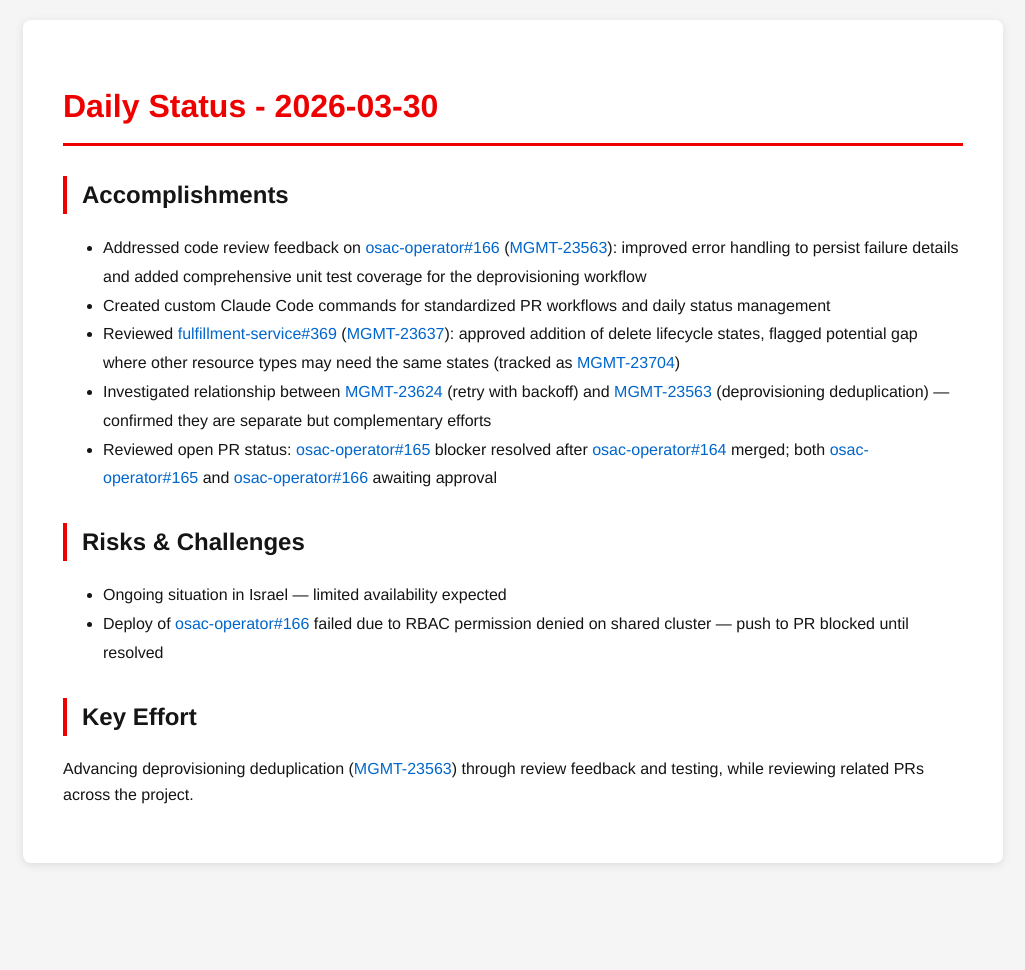
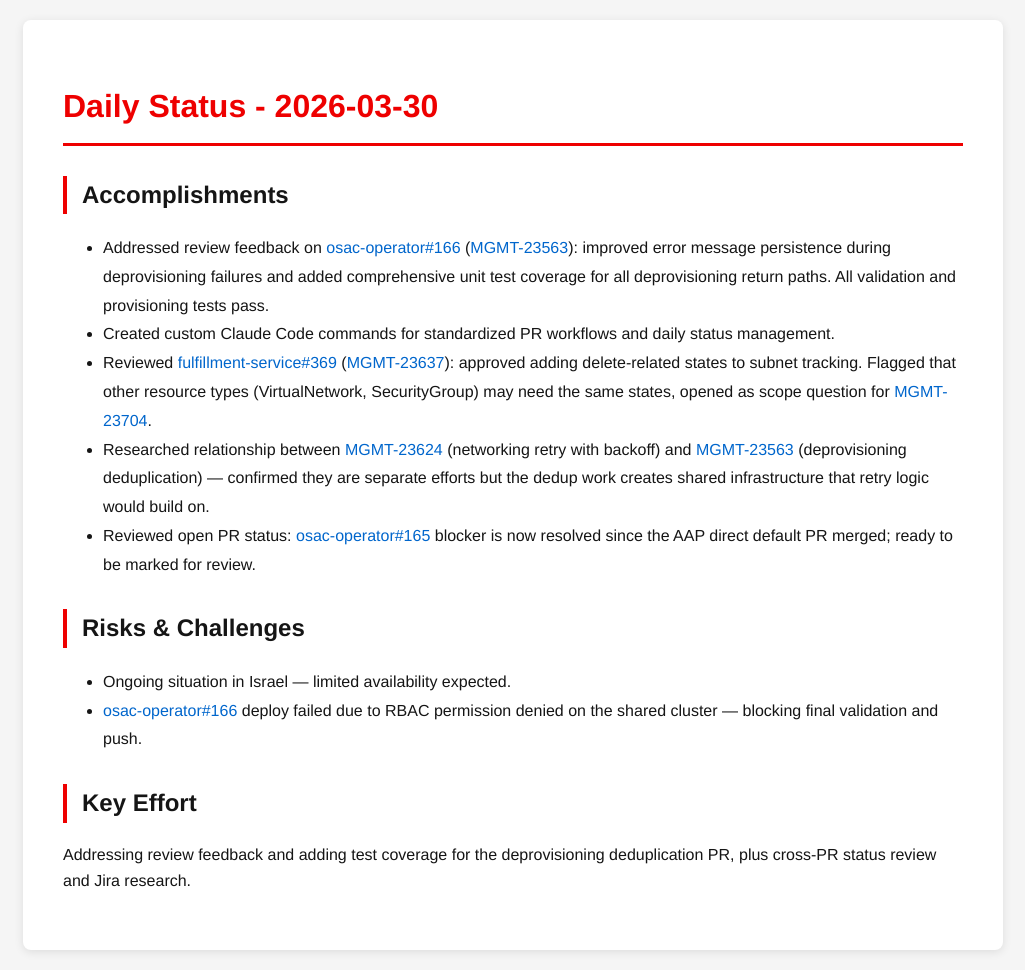
Before and after one commit to tzvatot/daily-status, a Jekyll site: the page built from 2026-03-30.md, in a window 1280 px wide. Shown: the whole page, without its empty margins (127-1152 px from the left). Built offline with Jekyll 4.4.1, drawn with Linux system fonts in a browser that asks for light colours; before the commit the page ends 900 px from its top, so only the background shows below that.

Commit message:
Daily status update - 2026-03-30

```diff
--- a/2026-03-30.md
+++ b/2026-03-30.md
@@ -7,15 +7,15 @@
 # Daily Status - 2026-03-30
 
 ## Accomplishments
-- Addressed code review feedback on [osac-operator#166](https://github.com/osac-project/osac-operator/pull/166) ([MGMT-23563](https://issues.redhat.com/browse/MGMT-23563)): improved error handling to persist failure details and added comprehensive unit test coverage for the deprovisioning workflow
-- Created custom Claude Code commands for standardized PR workflows and daily status management
-- Reviewed [fulfillment-service#369](https://github.com/osac-project/fulfillment-service/pull/369) ([MGMT-23637](https://issues.redhat.com/browse/MGMT-23637)): approved addition of delete lifecycle states, flagged potential gap where other resource types may need the same states (tracked as [MGMT-23704](https://issues.redhat.com/browse/MGMT-23704))
-- Investigated relationship between [MGMT-23624](https://issues.redhat.com/browse/MGMT-23624) (retry with backoff) and [MGMT-23563](https://issues.redhat.com/browse/MGMT-23563) (deprovisioning deduplication) — confirmed they are separate but complementary efforts
-- Reviewed open PR status: [osac-operator#165](https://github.com/osac-project/osac-operator/pull/165) blocker resolved after [osac-operator#164](https://github.com/osac-project/osac-operator/pull/164) merged; both [osac-operator#165](https://github.com/osac-project/osac-operator/pull/165) and [osac-operator#166](https://github.com/osac-project/osac-operator/pull/166) awaiting approval
+- Addressed review feedback on [osac-operator#166](https://github.com/osac-project/osac-operator/pull/166) ([MGMT-23563](https://issues.redhat.com/browse/MGMT-23563)): improved error message persistence during deprovisioning failures and added comprehensive unit test coverage for all deprovisioning return paths. All validation and provisioning tests pass.
+- Created custom Claude Code commands for standardized PR workflows and daily status management.
+- Reviewed [fulfillment-service#369](https://github.com/osac-project/fulfillment-service/pull/369) ([MGMT-23637](https://issues.redhat.com/browse/MGMT-23637)): approved adding delete-related states to subnet tracking. Flagged that other resource types (VirtualNetwork, SecurityGroup) may need the same states, opened as scope question for [MGMT-23704](https://issues.redhat.com/browse/MGMT-23704).
+- Researched relationship between [MGMT-23624](https://issues.redhat.com/browse/MGMT-23624) (networking retry with backoff) and [MGMT-23563](https://issues.redhat.com/browse/MGMT-23563) (deprovisioning deduplication) — confirmed they are separate efforts but the dedup work creates shared infrastructure that retry logic would build on.
+- Reviewed open PR status: [osac-operator#165](https://github.com/osac-project/osac-operator/pull/165) blocker is now resolved since the AAP direct default PR merged; ready to be marked for review.
 
 ## Risks & Challenges
-- Ongoing situation in Israel — limited availability expected
-- Deploy of [osac-operator#166](https://github.com/osac-project/osac-operator/pull/166) failed due to RBAC permission denied on shared cluster — push to PR blocked until resolved
+- Ongoing situation in Israel — limited availability expected.
+- [osac-operator#166](https://github.com/osac-project/osac-operator/pull/166) deploy failed due to RBAC permission denied on the shared cluster — blocking final validation and push.
 
 ## Key Effort
-Advancing deprovisioning deduplication ([MGMT-23563](https://issues.redhat.com/browse/MGMT-23563)) through review feedback and testing, while reviewing related PRs across the project.
+Addressing review feedback and adding test coverage for the deprovisioning deduplication PR, plus cross-PR status review and Jira research.
```
